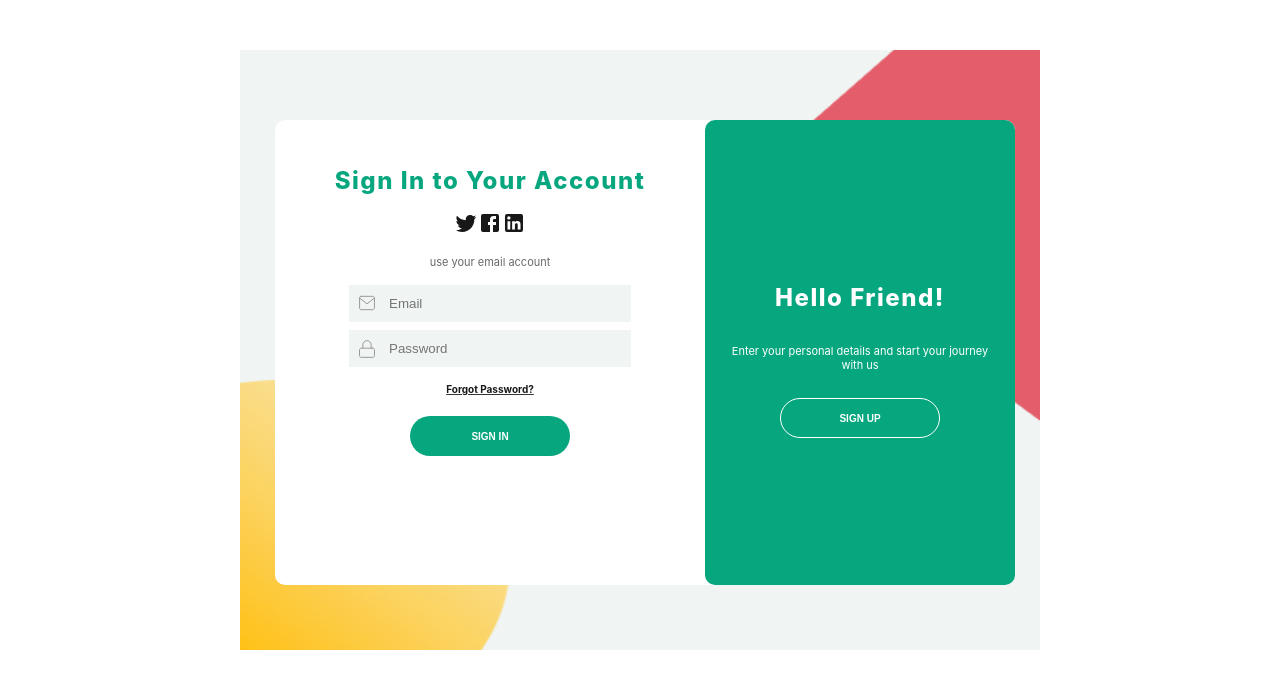
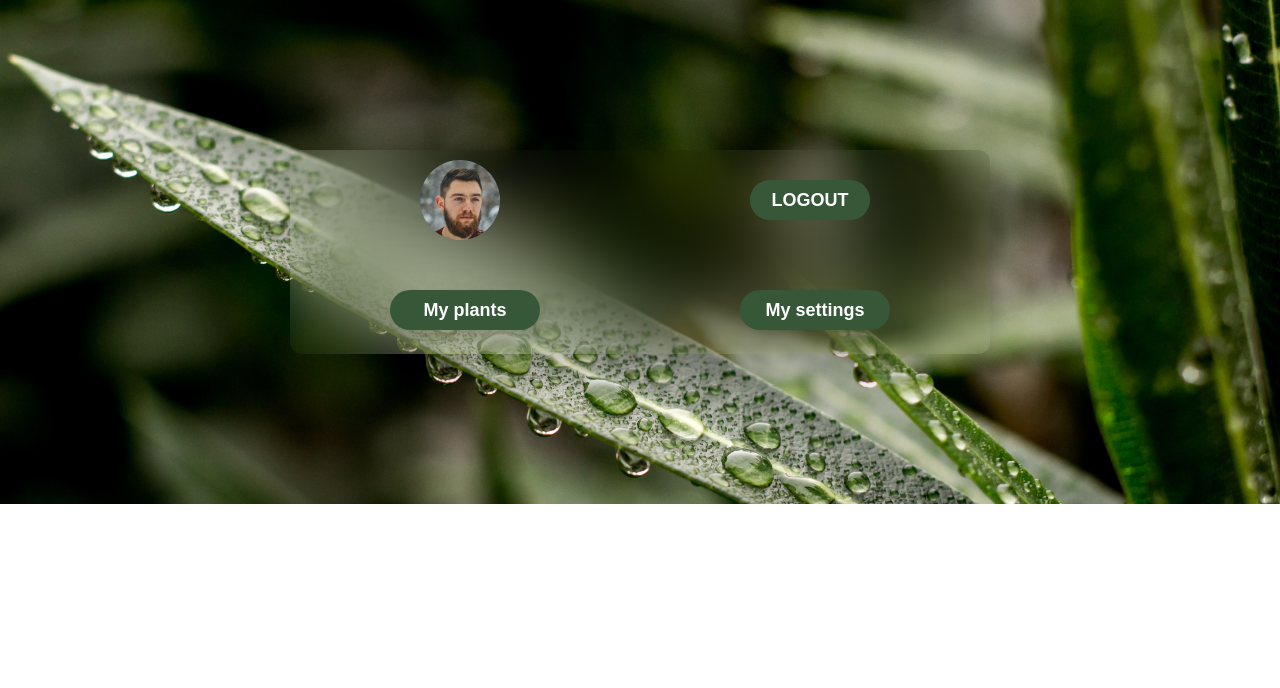
Before and after one commit to MariJumava/authorization, a React (Create React App) app: page /profile in a window 1280 px wide. Before the commit this address led to /login. Shown: the top 688 px of the page. Built offline with nearby package versions, Linux system fonts and the light colour scheme.

Commit message:
add: adding and removing plants on the UserPage

```diff
--- a/src/components/DropDown.tsx
+++ b/src/components/DropDown.tsx
@@ -13,7 +13,7 @@ export const DropDownListContainer = styled.div`
 export const DropDownList = styled.ul`
   display: none;
   position: fixed;
-  left: 35%;
+  left: 43%;
   z-index: 100;
   width: 200px;
   padding: 10px 0;
--- a/src/components/Navbar.tsx
+++ b/src/components/Navbar.tsx
@@ -1,11 +1,8 @@
 import { useState } from 'react';
-import { NavLink, useNavigate } from 'react-router-dom';
+import { NavLink } from 'react-router-dom';
 import styled from 'styled-components';
-import { useAppDispatch, useAppSelector } from '../hooks/redux';
 import { PATH } from '../utils/ROUTES';
-import { logout, loginFailure } from '../redux/user/UserReducer';
 import { device } from '../styles/device';
-import { ButtonLogout } from '../styles/buttons';
 import { DropDown, DropDownList } from './DropDown';
 import { baseTheme } from '../styles/baseTheme';
 import logo from '../pictures/home_page/logo.svg';
@@ -102,17 +99,8 @@ const Title = styled.h3`
 `;
 
 export const Navbar = () => {
-  const isAuthorized = useAppSelector((state) => state.user.authorized);
   const [openBurger, setOpenBurger] = useState<boolean>(false);
 
-  const dispatch = useAppDispatch();
-  const navigate = useNavigate();
-  const handleLogOut = (): void => {
-    dispatch(logout());
-    dispatch(loginFailure(''));
-    localStorage.clear();
-    navigate('/login');
-  };
   const changeOpenBurger = (): void => {
     setOpenBurger(!openBurger);
   };
@@ -147,13 +135,6 @@ export const Navbar = () => {
         <Title onClick={() => setOpenBurger(!openBurger)}>
           <NavLink to={PATH.LOCATION}>Location</NavLink>
         </Title>
-        {isAuthorized ? (
-          <ButtonLogout onClick={handleLogOut}>LogOut</ButtonLogout>
-        ) : (
-          <span>
-            <NavLink to={PATH.LOGIN}>Login</NavLink>
-          </span>
-        )}
       </Wrap>
     </>
   );
--- a/src/components/page/FoliageCard.tsx
+++ b/src/components/page/FoliageCard.tsx
@@ -1,5 +1,8 @@
+//import { useEffect, useState } from 'react';
 import styled from 'styled-components';
+import { useAppDispatch, useAppSelector } from 'hooks/redux';
 import { baseTheme } from '../../styles/baseTheme';
+import { addPlant } from 'redux/user/UserReducer';
 
 const Wrap = styled.div`
   display: flex;
@@ -11,7 +14,7 @@ const Name = styled.h6`
   font-size: ${baseTheme.fontSize.list}px;
   color: ${baseTheme.colors.subtitle};
 `;
-const Button = styled.button`
+export const Button = styled.button`
   height: 20px;
   background: ${baseTheme.colors.grannySmithApple};
   color: ${baseTheme.colors.black};
@@ -19,11 +22,31 @@ const Button = styled.button`
   border: none;
 `;
 
-export const FoliageCard = ({ plant }) => {
+export const FoliageCard = ({ plant }: any) => {
+  //const myPlants = useAppSelector((state) => state.user.user.myplants);
+  //const [showButtonClone, setShowButtonClone] = useState<boolean>(true);
+
+  const dispatch = useAppDispatch();
+
+  // useEffect(() => {
+  //   if (myPlants?.findIndex((x) => x.id === selectPlant.id) < 0) {
+  //     setShowButtonClone(false);
+  //   } else {
+  //     setShowButtonClone(true);
+  //   }
+  // }, [selectPlant, myPlants]);
+
+  const clonePlant = () => {
+    console.log(plant);
+    dispatch(addPlant(plant));
+  };
+
   return (
     <Wrap>
       <Name>{plant.name}</Name>
-      <Button>+</Button>
+      {/* {showButtonClone ? */}
+      <Button onClick={clonePlant}>+</Button>
+      {/* : null} */}
     </Wrap>
   );
 };
--- a/src/components/page/FoliagePage.tsx
+++ b/src/components/page/FoliagePage.tsx
@@ -1,10 +1,12 @@
+//import { useState, useMemo } from 'react';
 import styled from 'styled-components';
 import { Container, Title, Text } from './ServicePage';
 import { FoliageCard } from './FoliageCard';
-import { plants } from 'components/Plants';
+//import { IPlant, plants } from 'components/Plants';
 import { device } from '../../styles/device';
 import { baseTheme } from '../../styles/baseTheme';
 import wave_white from '../../pictures/shop_page/wave_white.png';
+import { useAppSelector } from 'hooks/redux';
 
 const Wave = styled.div`
   height: 300px;
@@ -15,7 +17,7 @@ const Wrap = styled.div`
   display: flex;
   flex-direction: column;
   align-items: center;
-  margin: 150px auto 0;
+  margin: 100px auto 0;
   text-align: center;
   @media ${device.tablet} {
     width: 80%;
@@ -43,6 +45,18 @@ const NumberPlants = styled.h6`
 `;
 
 export const FoliagePage = () => {
+  const plants = useAppSelector((state) => state.user.plants);
+  //  const [selectedItem, setSelectedItem] = useState<IPlant | null>(null);
+
+  // const selectedPlant = useMemo(
+  //   () => plants?.find((el) => el.id === selectedItem.id),
+  //   [selectedItem, plants]
+  // );
+  // const selectPlant = () => {
+  //   setSelectedItem(selectedPlant);
+
+  // };
+
   return (
     <>
       <Container>
@@ -57,8 +71,14 @@ export const FoliagePage = () => {
           <Name>Foliage for plants</Name>
           <NumberPlants>{plants.length} plants</NumberPlants>
           <div>
-            {plants.map((plant) => {
-              return <FoliageCard key={plant.id} plant={plant} />;
+            {plants?.map((plant) => {
+              return (
+                <FoliageCard
+                  //selectPlant={selectPlant}
+                  key={plant.id}
+                  plant={plant}
+                />
+              );
             })}
           </div>
         </Wrapper>
--- a/src/components/page/user_page/UserPage.tsx
+++ b/src/components/page/user_page/UserPage.tsx
@@ -1,12 +1,13 @@
 import { useState } from 'react';
-import { useAppSelector } from '../../../hooks/redux';
-import { Navigate } from 'react-router-dom';
+import { useNavigate } from 'react-router-dom';
 import styled from 'styled-components';
+import { useAppSelector, useAppDispatch } from '../../../hooks/redux';
+import { logout, loginFailure } from '../../../redux/user/UserReducer';
+import { ButtonLogout, ButtonSecondary } from '../../../styles/buttons';
 import { UserSettings } from './UserSettings';
 import { device } from '../../../styles/device';
 import { baseTheme } from '../../../styles/baseTheme';
 import { UserPlants } from './UserPlants';
-import { plants } from 'components/Plants';
 import profile from '../../../pictures/profile/profile.jpg';
 
 const Wrap = styled.div`
@@ -31,7 +32,7 @@ export const Wrapper = styled.div`
 `;
 const WrapSettings = styled.div`
   display: flex;
-  flex-direction: column;
+  justify-content: space-around;
 `;
 const Container = styled.div`
   display: flex;
@@ -46,29 +47,27 @@ const Container = styled.div`
     width: 85%;
   }
 `;
-export const SubTitle = styled.h4`
-  margin-left: 10px;
+const Header = styled.div`
+  display: flex;
+  justify-content: space-around;
+  align-items: center;
+`;
+export const SubTitle = styled(ButtonSecondary)`
+  width: 150px;
+  height: 40px;
   font-size: ${baseTheme.fontSize.subtitleImg}px;
-  color: ${baseTheme.colors.white};
   cursor: pointer;
 `;
 const ImgUser = styled.img`
   width: 80px;
   height: 80px;
-  margin: 0 auto;
-`;
-const Menu = styled.div`
-  display: flex;
-  margin: auto;
+  padding: 10px;
 `;
 
 export const UserPage = () => {
-  const { authorized, user } = useAppSelector((state) => state.user);
+  const { user } = useAppSelector((state) => state.user);
+  const userPlants = useAppSelector((state) => state.user.user.myplants);
   const [showUserSettings, setShowUserSettings] = useState<boolean>(false);
-
-  if (!authorized) {
-    return <Navigate to={'/login'} />;
-  }
 
   const showMyPlants = (): void => {
     setShowUserSettings(false);
@@ -78,24 +77,34 @@ export const UserPage = () => {
     setShowUserSettings(true);
   };
 
+  const dispatch = useAppDispatch();
+  const navigate = useNavigate();
+  const handleLogOut = (): void => {
+    dispatch(logout());
+    dispatch(loginFailure(''));
+    localStorage.clear();
+    navigate('/login');
+  };
+
   return (
     <Wrap>
       <Container>
-        <ImgUser src={user.img.user_photo} />
-        <Menu>
+        <Header>
+          <ImgUser src={user.img.user_photo} />
+          <ButtonLogout onClick={handleLogOut}>LogOut</ButtonLogout>
+        </Header>
+        <WrapSettings>
+          <SubTitle onClick={showMyPlants}>My plants</SubTitle>
           <SubTitle onClick={showSettings}>My settings</SubTitle>
-          <SubTitle onClick={showMyPlants}>My plants</SubTitle>
-        </Menu>
+        </WrapSettings>
         <div>
-          <Wrapper>{showUserSettings ? <UserSettings /> : null}</Wrapper>
-          <WrapSettings>
-            {showUserSettings
-              ? null
-              : plants.map((plant) => {
-                  return <UserPlants plant={plant} key={plant.id} />;
-                })}
-          </WrapSettings>
+          {showUserSettings
+            ? null
+            : userPlants?.map((plant) => {
+                return <UserPlants key={plant.id} plant={plant} />;
+              })}
         </div>
+        <div>{showUserSettings ? <UserSettings /> : null}</div>
       </Container>
     </Wrap>
   );
--- a/src/components/page/user_page/UserPlants.tsx
+++ b/src/components/page/user_page/UserPlants.tsx
@@ -1,16 +1,41 @@
+import { useAppDispatch } from 'hooks/redux';
+import { deletePlant } from 'redux/user/UserReducer';
 import styled from 'styled-components';
 import { baseTheme } from '../../../styles/baseTheme';
+import { Button } from '../FoliageCard';
 
 const Name = styled.div`
   margin: 5px 20px;
-  font-size: ${baseTheme.fontSize.list}px;
+  font-size: ${baseTheme.fontSize.subtitleImg}px;
   color: ${baseTheme.colors.subtitle};
+`;
+const Wrap = styled.div`
+  display: flex;
+`;
+const ButtonDelete = styled(Button)`
+  height: 30px;
+  width: 30px;
+  border-radius: 50%;
+  background: ${baseTheme.colors.hunterGreen};
+  color: ${baseTheme.colors.white};
 `;
 
 export const UserPlants = ({ plant }) => {
+  const dispatch = useAppDispatch();
+
+  const deleteItem = (id: string) => {
+    dispatch(deletePlant(id));
+  };
+
+  const removePlant = (event: any): void => {
+    event.stopPropagation();
+    deleteItem(plant.id);
+  };
+
   return (
-    <>
+    <Wrap>
       <Name>{plant.name}</Name>
-    </>
+      <ButtonDelete onClick={removePlant}>x</ButtonDelete>
+    </Wrap>
   );
 };
--- a/src/components/page/user_page/UserSettings.tsx
+++ b/src/components/page/user_page/UserSettings.tsx
@@ -1,15 +1,25 @@
 import { useState } from 'react';
+import styled from 'styled-components';
 import { useAppDispatch, useAppSelector } from '../../../hooks/redux';
-import styled from 'styled-components';
 import {
   EditUserName,
   EditUserEmail,
   EditUserPassword,
 } from '../../../redux/user/UserReducer';
-import { SubTitle } from './UserPage';
+import { SubTitle } from '../../../styles/title';
 import { ButtonPrimary } from '../../../styles/buttons';
 import { baseTheme } from '../../../styles/baseTheme';
 
+const Wrap = styled.div`
+  display: flex;
+  align-items: flex-end;
+  justify-content: space-around;
+  padding: 10px;
+`;
+const Title = styled(SubTitle)`
+  width: auto;
+  font-size: ${baseTheme.fontSize.subtitle}px;
+`;
 const Input = styled.input`
   height: 30px;
   font-size: ${baseTheme.fontSize.list}px;
@@ -44,9 +54,9 @@ export const UserSettings = () => {
   };
 
   return (
-    <>
+    <Wrap>
       <div>
-        <SubTitle>Your Name:</SubTitle>
+        <Title>Your Name:</Title>
         {isEditView && (
           <Input
             type="text"
@@ -54,10 +64,10 @@ export const UserSettings = () => {
             onChange={(event) => setEditableName(event.target.value)}
           />
         )}
-        {!isEditView && <SubTitle>{user.username}</SubTitle>}
+        {!isEditView && <Title>{user.username}</Title>}
       </div>
       <div>
-        <SubTitle>Your Email:</SubTitle>
+        <Title>Your Email:</Title>
         {isEditView && (
           <Input
             type="email"
@@ -65,10 +75,10 @@ export const UserSettings = () => {
             onChange={(event) => setEditableEmail(event.target.value)}
           />
         )}
-        {!isEditView && <SubTitle>{user.email}</SubTitle>}
+        {!isEditView && <Title>{user.email}</Title>}
       </div>
       <div>
-        <SubTitle>Your Password:</SubTitle>
+        <Title>Your Password:</Title>
         {isEditView && (
           <Input
             type="password"
@@ -76,10 +86,10 @@ export const UserSettings = () => {
             onChange={(event) => setEditablePassword(event.target.value)}
           />
         )}
-        {!isEditView && <SubTitle>{user.password}</SubTitle>}
+        {!isEditView && <Title>{user.password}</Title>}
       </div>
       {isEditView && <Button onClick={saveChanges}>Save</Button>}
       {!isEditView && <Button onClick={showEditView}>Edit</Button>}
-    </>
+    </Wrap>
   );
 };
--- a/src/styles/buttons.ts
+++ b/src/styles/buttons.ts
@@ -54,11 +54,14 @@ export const ButtonLogout = styled.button`
   height: 40px;
   font-size: ${baseTheme.fontSize.subtitleImg}px;
   font-weight: ${baseTheme.fontWeight.weight};
-  background: ${baseTheme.colors.grannySmithApple};
-  border-radius: 10px;
+  color: ${baseTheme.colors.white};
+  background: ${baseTheme.colors.hunterGreen};
   border: none;
+  border-radius: 40px;
+  text-transform: uppercase;
   cursor: pointer;
   :hover {
-    color: red;
+    background: ${baseTheme.colors.grannySmithApple};
+    color: ${baseTheme.colors.black};
   }
 `;
```
Also changed, not shown: src/components/Plants.ts (+12 -10 lines), src/redux/user/UserReducer.ts (+20 -0 lines), .eslintrc.json.
